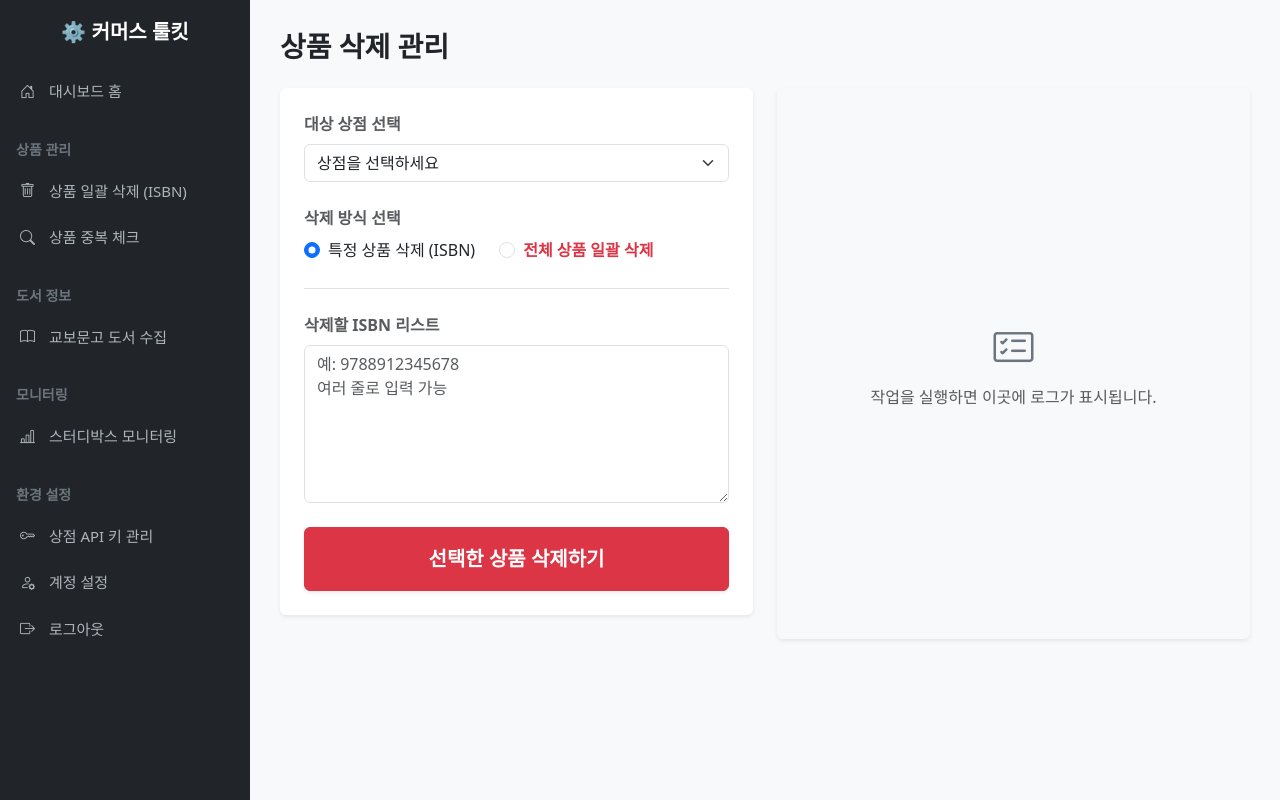
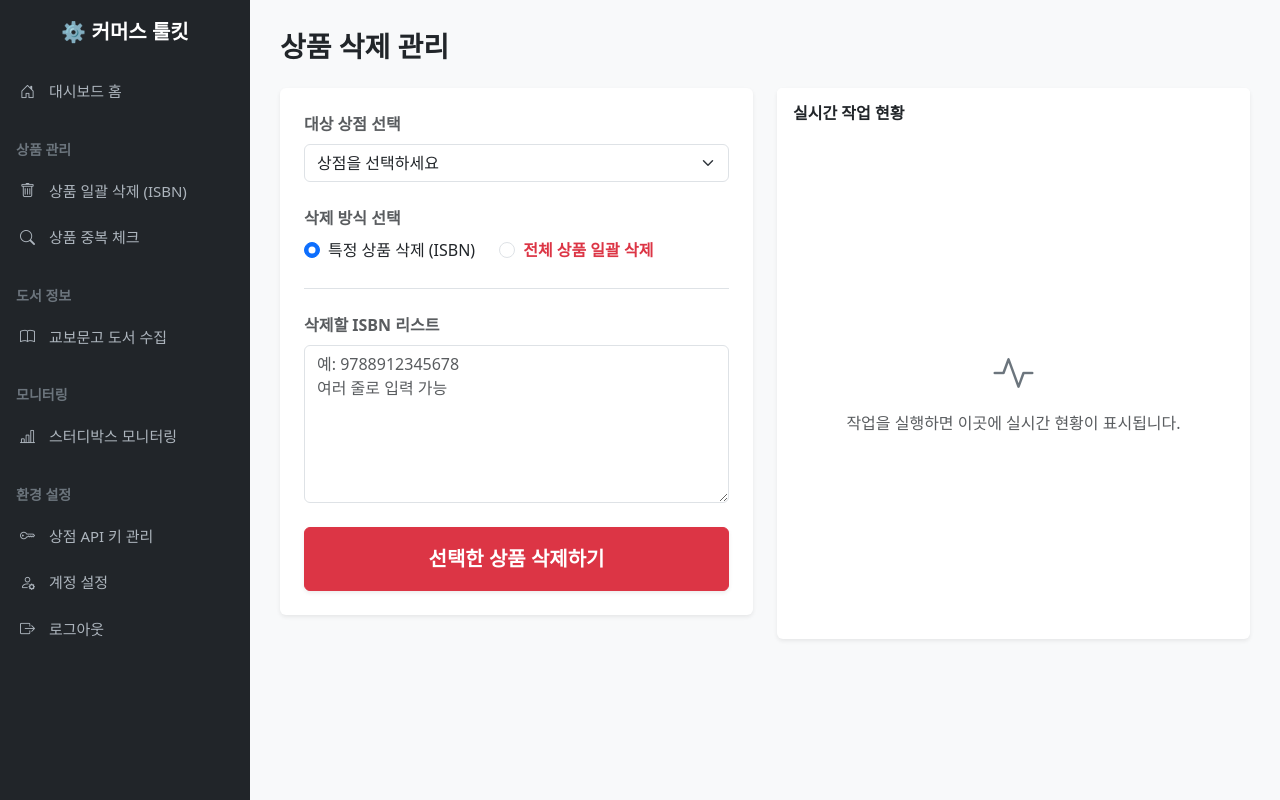
Before and after one commit to tvttvvv/naver-store-manager, a Flask app: page /delete_isbn in a window 1280 px wide. Run offline with Flask 3, Linux system fonts and the light colour scheme; a user stored in the database is signed in; parts of the project's set-up code (start-up, migrations or seed data) failed here and were passed over.

Commit message:
Update delete_isbn.html

```diff
--- a/app/templates/store/delete_isbn.html
+++ b/app/templates/store/delete_isbn.html
@@ -5,7 +5,7 @@
     <div class="col-md-6">
         <div class="card shadow-sm border-0 mb-4">
             <div class="card-body p-4">
-                <form method="POST" id="deleteForm">
+                <form id="deleteForm">
                     <div class="mb-4">
                         <label class="form-label fw-bold text-muted">대상 상점 선택</label>
                         <select name="selected_store" class="form-select" required>
@@ -36,7 +36,7 @@
                     <div class="alert alert-danger d-none mb-4 shadow-sm" id="warningDiv">
                         <i class="bi bi-exclamation-triangle-fill fs-4 d-block mb-2 text-center"></i>
                         <p class="mb-0 text-center fw-bold">
-                            주의! 선택한 상점의 모든 상품이 삭제되거나 중지 처리됩니다.<br>이 작업은 되돌릴 수 없습니다.
+                            주의! 선택한 상점의 모든 상품이 삭제되거나 중지 처리됩니다.
                         </p>
                     </div>
 
@@ -47,61 +47,170 @@
     </div>
 
     <div class="col-md-6">
-        {% if results %}
-        <div class="card shadow-sm border-0">
-            <div class="card-header bg-white py-3"><h6 class="mb-0 fw-bold">실행 결과 로그</h6></div>
-            <div class="card-body p-0" style="max-height: 550px; overflow-y: auto;">
-                <ul class="list-group list-group-flush">
-                    {% for res in results %}
-                    <li class="list-group-item d-flex justify-content-between align-items-center p-3">
-                        <span class="text-truncate me-3 font-monospace small" style="max-width: 250px;" title="{{ res.target }}">{{ res.target }}</span>
-                        <span class="badge {% if '완료' in res.status %}bg-success{% else %}bg-danger{% endif %}">{{ res.status }}</span>
-                    </li>
-                    {% endfor %}
-                </ul>
+        <div class="card shadow-sm border-0 h-100">
+            <div class="card-header bg-white py-3 border-bottom-0">
+                <h6 class="mb-0 fw-bold">실시간 작업 현황</h6>
+            </div>
+            <div class="card-body d-flex flex-column h-100">
+
+                <div id="progressArea" class="d-none mb-4 p-3 bg-light rounded border">
+                    <h6 id="progressStatusText" class="fw-bold mb-3 text-primary">작업 대기 중...</h6>
+                    <div class="progress mb-2" style="height: 25px;">
+                        <div id="progressBar" class="progress-bar progress-bar-striped progress-bar-animated bg-success" role="progressbar" style="width: 0%;">0%</div>
+                    </div>
+                    <div class="d-flex justify-content-between text-muted small fw-bold">
+                        <span id="progressCountText">0 / 0</span>
+                        <span id="progressPercentText">0%</span>
+                    </div>
+                </div>
+
+                <div id="initialState" class="text-center py-5 text-muted flex-grow-1 d-flex flex-column justify-content-center">
+                    <i class="bi bi-activity fs-1 d-block mb-2 text-secondary"></i>
+                    <p class="mb-0">작업을 실행하면 이곳에 실시간 현황이 표시됩니다.</p>
+                </div>
+
+                <div class="flex-grow-1 position-relative d-none" id="logContainerWrapper" style="min-height: 300px;">
+                    <ul class="list-group list-group-flush position-absolute w-100 h-100 overflow-auto" id="logList" style="top:0; left:0;">
+                        </ul>
+                </div>
+
             </div>
         </div>
-        {% else %}
-        <div class="card shadow-sm border-0 h-100 bg-light d-flex justify-content-center align-items-center text-muted">
-            <div class="text-center py-5">
-                <i class="bi bi-card-checklist fs-1 d-block mb-2 text-secondary"></i>
-                <p class="mb-0">작업을 실행하면 이곳에 로그가 표시됩니다.</p>
-            </div>
-        </div>
-        {% endif %}
     </div>
 </div>
 
 <script>
-    // 삭제 방식에 따라 UI를 변경하는 함수
+    // 1. 라디오 버튼 UI 전환 함수
     function toggleMode() {
         const isAll = document.getElementById('mode_all').checked;
-        const isbnInputDiv = document.getElementById('isbnInputDiv');
-        const isbnList = document.getElementById('isbn_list');
-        const warningDiv = document.getElementById('warningDiv');
-        const submitBtn = document.getElementById('submitBtn');
-
-        if (isAll) {
-            // 전체 삭제 모드
-            isbnInputDiv.classList.add('d-none');
-            isbnList.required = false; // 필수 입력 해제
-            warningDiv.classList.remove('d-none');
-            submitBtn.innerHTML = '<i class="bi bi-exclamation-octagon me-2"></i>모든 상품 일괄 삭제 실행';
-        } else {
-            // ISBN 특정 삭제 모드
-            isbnInputDiv.classList.remove('d-none');
-            isbnList.required = true; // 필수 입력 적용
-            warningDiv.classList.add('d-none');
-            submitBtn.innerHTML = '선택한 상품 삭제하기';
-        }
+        document.getElementById('isbnInputDiv').classList.toggle('d-none', isAll);
+        document.getElementById('isbn_list').required = !isAll;
+        document.getElementById('warningDiv').classList.toggle('d-none', !isAll);
+        document.getElementById('submitBtn').innerHTML = isAll ? '<i class="bi bi-exclamation-octagon me-2"></i>모든 상품 일괄 삭제 실행' : '선택한 상품 삭제하기';
     }
 
-    // 폼 전송 시, 전체 삭제일 경우 다시 한번 브라우저 경고창 띄우기
-    document.getElementById('deleteForm').addEventListener('submit', function(e) {
+    // 2. 폼 제출 및 실시간 스트리밍 수신 로직
+    document.getElementById('deleteForm').addEventListener('submit', async function(e) {
+        e.preventDefault();
+
         if (document.getElementById('mode_all').checked) {
-            if (!confirm('정말로 해당 상점의 [전체 상품]을 삭제하시겠습니까?\n이 작업은 즉시 실행됩니다.')) {
-                e.preventDefault(); // 확인 취소 시 폼 전송 막기
+            if (!confirm('정말로 해당 상점의 [전체 상품]을 삭제하시겠습니까?\n이 작업은 즉시 실행됩니다.')) return;
+        }
+
+        const form = e.target;
+        const submitBtn = document.getElementById('submitBtn');
+        const progressArea = document.getElementById('progressArea');
+        const progressBar = document.getElementById('progressBar');
+        const statusText = document.getElementById('progressStatusText');
+        const countText = document.getElementById('progressCountText');
+        const percentText = document.getElementById('progressPercentText');
+        const logList = document.getElementById('logList');
+
+        // UI 초기화 세팅
+        submitBtn.disabled = true;
+        submitBtn.innerHTML = '<span class="spinner-border spinner-border-sm me-2"></span>작업 진행 중...';
+        document.getElementById('initialState').classList.add('d-none');
+        document.getElementById('logContainerWrapper').classList.remove('d-none');
+        progressArea.classList.remove('d-none');
+
+        logList.innerHTML = '';
+        progressBar.style.width = '0%';
+        progressBar.innerHTML = '0%';
+        progressBar.classList.add('progress-bar-animated');
+        percentText.innerText = '0%';
+        countText.innerText = '0 / 0';
+        statusText.innerText = '서버에 작업 요청 중...';
+        statusText.className = 'fw-bold mb-3 text-primary';
+
+        try {
+            // 서버에 데이터 요청 (스트리밍 방식)
+            const response = await fetch("{{ url_for('store.stream_delete') }}", {
+                method: 'POST',
+                body: new FormData(form)
+            });
+
+            // 데이터 조각(Chunk)을 읽어들이는 리더기 설정
+            const reader = response.body.getReader();
+            const decoder = new TextDecoder('utf-8');
+            let buffer = '';
+
+            // 서버에서 데이터가 끊길 때까지 계속 읽음
+            while (true) {
+                const { done, value } = await reader.read();
+                if (done) break;
+
+                buffer += decoder.decode(value, { stream: true });
+                const lines = buffer.split('\n');
+                buffer = lines.pop(); // 완전하지 않은 마지막 줄은 버퍼에 남김
+
+                for (const line of lines) {
+                    if (!line.trim()) continue;
+
+                    try {
+                        const data = JSON.parse(line);
+
+                        if (data.status === 'info') {
+                            statusText.innerText = data.message;
+                            addLog('info', '시스템 안내', data.message);
+                        }
+                        else if (data.status === 'start') {
+                            statusText.innerText = data.message;
+                            countText.innerText = `0 / ${data.total}`;
+                        }
+                        else if (data.status === 'progress') {
+                            const percent = Math.round((data.current / data.total) * 100);
+                            progressBar.style.width = `${percent}%`;
+                            progressBar.innerHTML = `${percent}%`;
+                            percentText.innerText = `${percent}%`;
+                            countText.innerText = `${data.current} / ${data.total}`;
+                            statusText.innerText = `[${data.current}/${data.total}] ${data.target_name} 처리 중...`;
+
+                            const isSuccess = data.result_status.includes('완료');
+                            addLog(isSuccess ? 'success' : 'danger', data.target_name, data.result_status);
+                        }
+                        else if (data.status === 'error') {
+                            statusText.innerText = `오류 발생: ${data.message}`;
+                            statusText.className = 'fw-bold mb-3 text-danger';
+                            addLog('danger', '시스템 에러', data.message);
+                            progressBar.classList.add('bg-danger');
+                            break;
+                        }
+                        else if (data.status === 'done') {
+                            statusText.innerText = `작업 완료! (성공: ${data.success_count}건, 실패: ${data.fail_count}건)`;
+                            statusText.className = 'fw-bold mb-3 text-success';
+                            progressBar.classList.remove('progress-bar-animated');
+                            addLog('success', '작업 종료', data.message);
+                        }
+                    } catch(err) {
+                        console.error("JSON 파싱 에러:", err);
+                    }
+                }
             }
+        } catch (err) {
+            console.error(err);
+            statusText.innerText = '서버 연결이 끊겼습니다.';
+            statusText.className = 'fw-bold mb-3 text-danger';
+        } finally {
+            submitBtn.disabled = false;
+            submitBtn.innerHTML = '작업 다시 실행하기';
+        }
+
+        // 로그를 리스트에 추가하고 스크롤을 맨 아래로 내리는 함수
+        function addLog(type, target, statusMsg) {
+            const li = document.createElement('li');
+            li.className = 'list-group-item d-flex justify-content-between align-items-center py-2 px-3 border-bottom text-muted small';
+
+            let badgeClass = 'bg-secondary';
+            if (type === 'success') badgeClass = 'bg-success';
+            if (type === 'danger') badgeClass = 'bg-danger';
+            if (type === 'info') badgeClass = 'bg-info text-dark';
+
+            li.innerHTML = `
+                <span class="text-truncate me-3 font-monospace" style="max-width: 200px;" title="${target}">${target}</span>
+                <span class="badge ${badgeClass} rounded-pill">${statusMsg}</span>
+            `;
+            logList.appendChild(li);
+            logList.scrollTop = logList.scrollHeight;
         }
     });
 </script>
```
